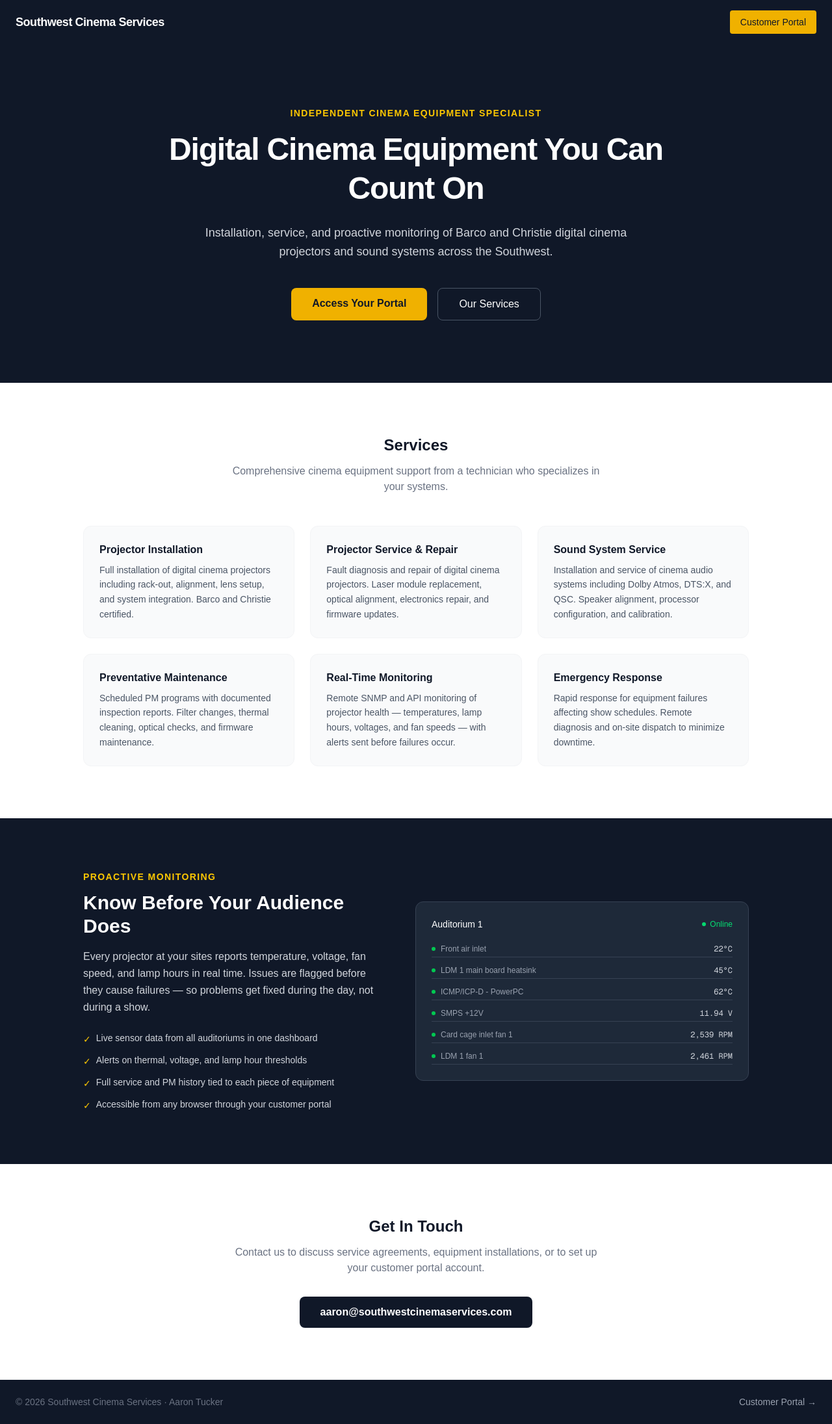
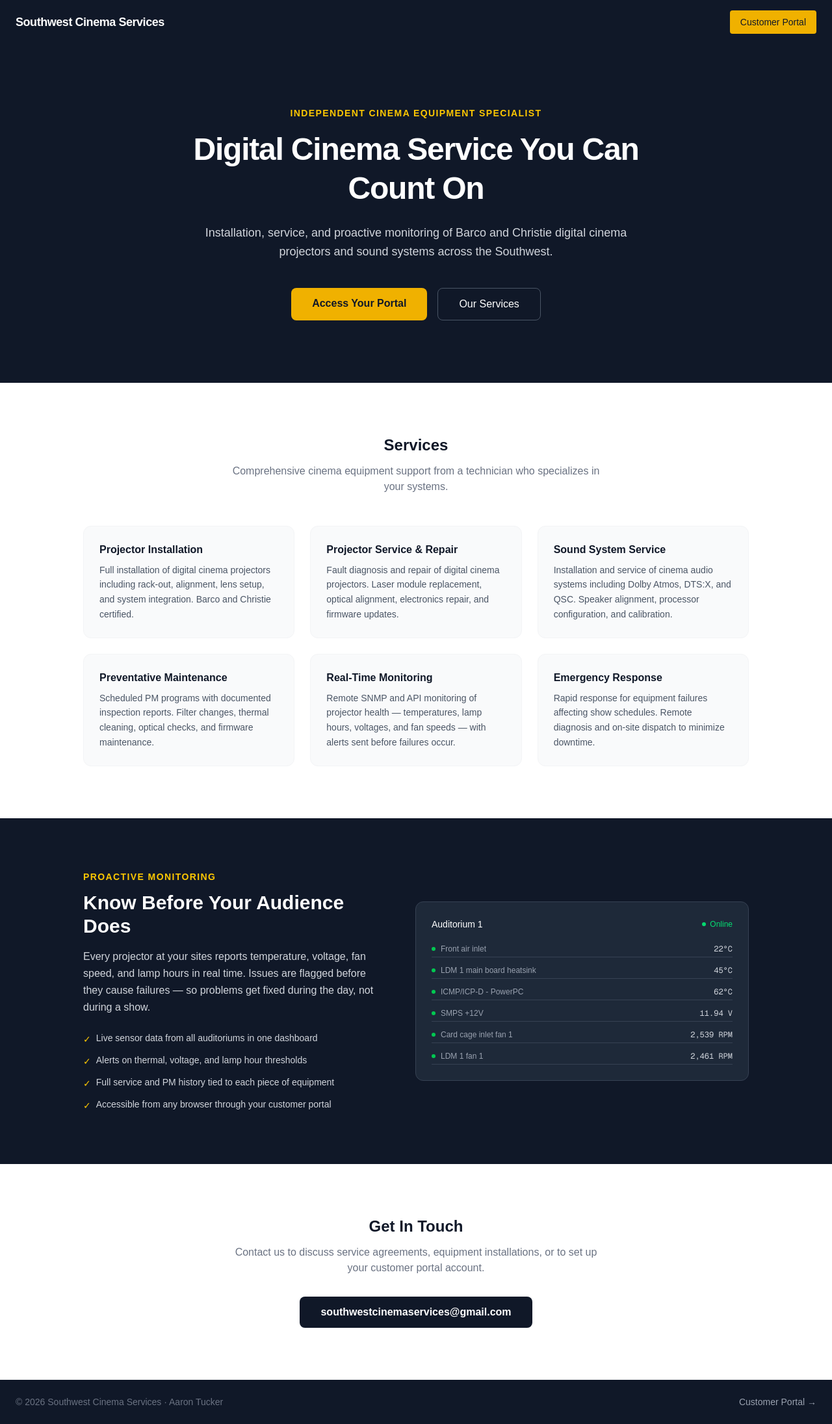
Before and after one commit to AaronRTucker/southwest-cinema-services-website, a Next.js app: page / in a window 1280 px wide. Shown: the whole page at 65% size. Built offline with nearby package versions, Linux system fonts and the light colour scheme.

Commit message:
Update hero title and contact email

```diff
--- a/src/app/page.tsx
+++ b/src/app/page.tsx
@@ -18,7 +18,7 @@ export default function Home() {
       <section className="bg-gray-900 text-white px-6 py-24 text-center">
         <p className="text-yellow-400 text-sm font-semibold uppercase tracking-widest mb-4">Independent Cinema Equipment Specialist</p>
         <h1 className="text-4xl sm:text-5xl font-bold tracking-tight mb-6 max-w-3xl mx-auto leading-tight">
-          Digital Cinema Equipment You Can Count On
+          Digital Cinema Service You Can Count On
         </h1>
         <p className="text-gray-300 max-w-2xl mx-auto text-lg mb-10 leading-relaxed">
           Installation, service, and proactive monitoring of Barco and Christie digital cinema projectors
@@ -145,10 +145,10 @@ export default function Home() {
             Contact us to discuss service agreements, equipment installations, or to set up your customer portal account.
           </p>
           <a
-            href="mailto:aaron@southwestcinemaservices.com"
+            href="mailto:southwestcinemaservices@gmail.com"
             className="inline-block bg-gray-900 hover:bg-gray-700 text-white font-semibold px-8 py-3 rounded-lg transition-colors"
           >
-            aaron@southwestcinemaservices.com
+            southwestcinemaservices@gmail.com
           </a>
         </div>
       </section>
```
